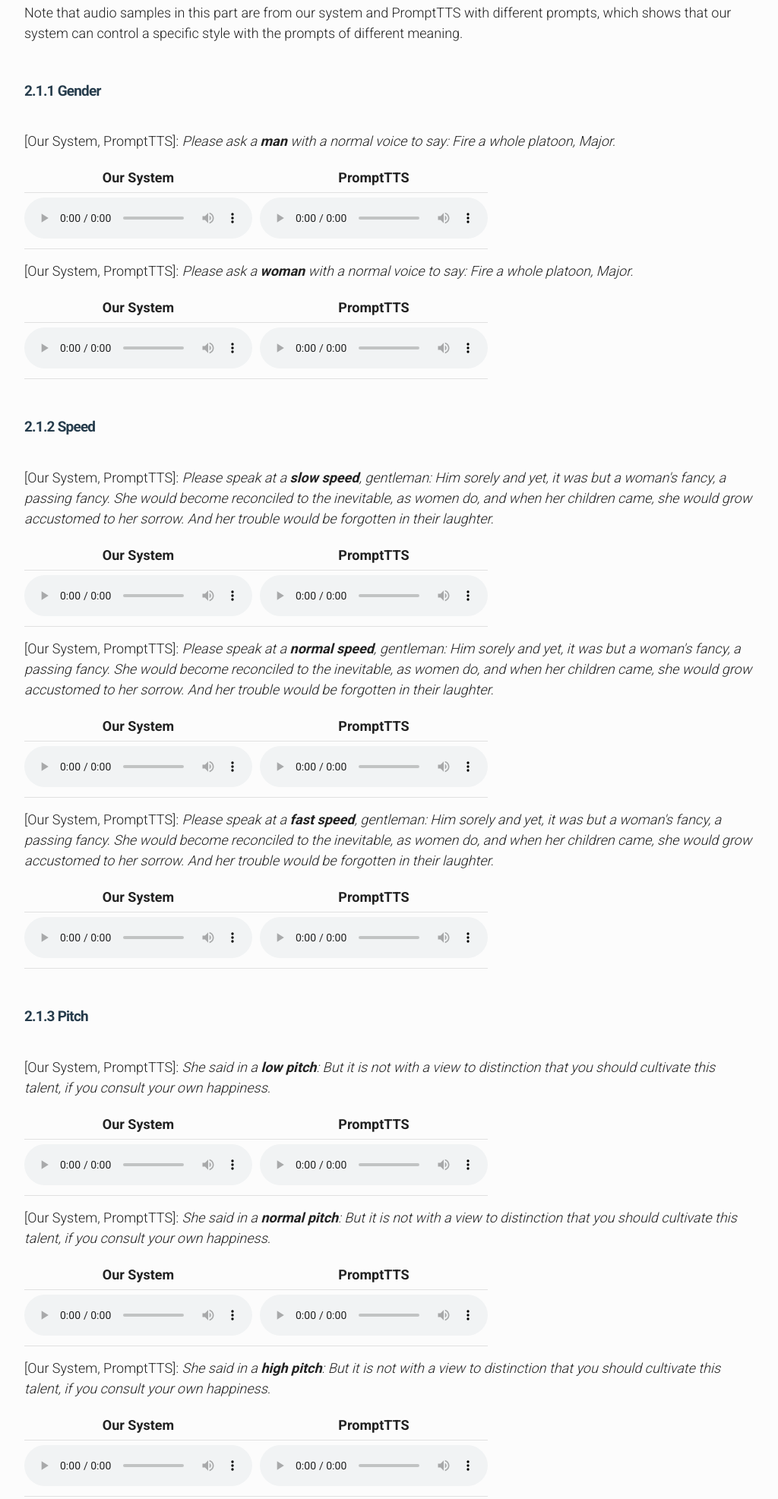
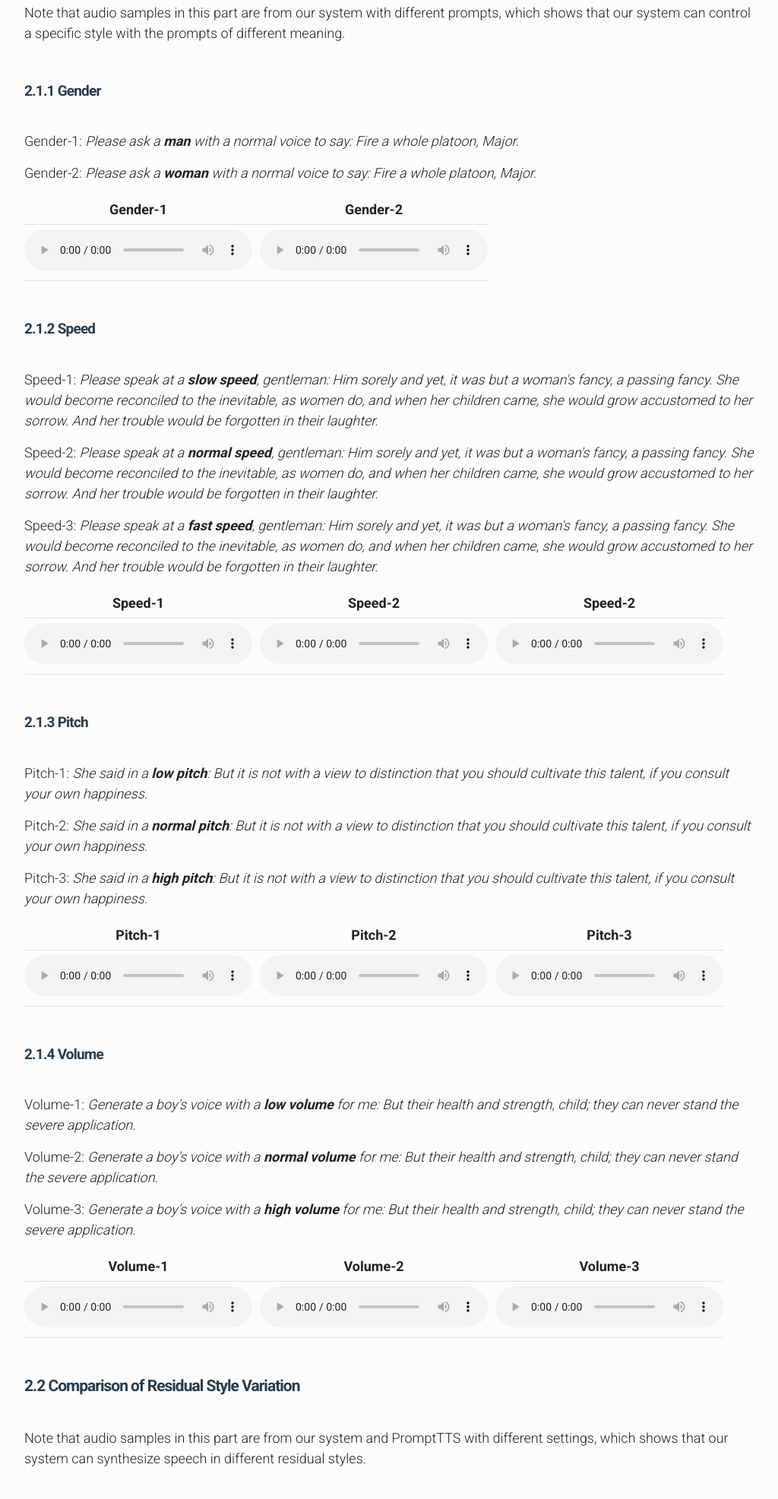
Before and after one commit to voicegen/voicegen.github.io, a plain HTML site: page voicegen/index.html in a window 1280 px wide. Shown: the part 1212-3185 px from the top of the page at 76% size, without its empty margins (128-1152 px from the left). Drawn offline with nearby package versions, Linux system fonts and the light colour scheme; some packages are replaced by stand-ins of ours.

Commit message:
Add files via upload

```diff
--- a/voicegen/index.html
+++ b/voicegen/index.html
@@ -72,7 +72,7 @@
 -->
 
 <h2 id="audio samples">2. Audio Samples</h2>
-<p> The following parts are the audio samples from our system and PromptTTS. Note that we show our system from 2 parts as follows.</p>
+<p> The following parts are the audio samples from our system and PromptTTS. We demonstrate from the following two aspects</p>
 <p> <b>Comparison of Style Control</b>: we aim to show that we can control a specific style with the prompts of different meaning.</p>
 <p> <b>Comparison of Residual Style Variation</b>: we aim to show that we can synthesize speech in different residual styles.</p>
 <!--
@@ -80,184 +80,85 @@
 -->
 
 <h3 id="Part 1">2.1 Comparison of Style Control</h3>
-<p> Note that audio samples in this part are from our system and PromptTTS with different prompts, which shows that our system can control a specific style with the prompts of different meaning.</p>
+<p> Note that audio samples in this part are from our system with different prompts, which shows that our system can control a specific style with the prompts of different meaning.</p>
 
 <h4 id="gender1">2.1.1 Gender</h4>
-<p>[Our System, PromptTTS]: <em>Please ask a <b>man</b> with a normal voice to say: Fire a whole platoon, Major.</em></p>
+<p>Gender-1: <em>Please ask a <b>man</b> with a normal voice to say: Fire a whole platoon, Major.</em></p>
+<p>Gender-2: <em>Please ask a <b>woman</b> with a normal voice to say: Fire a whole platoon, Major.</em></p>
 <table>
 <thead>
 <tr>
-<th style="text-align: center">Our System</th>
-<th style="text-align: center">PromptTTS</th>
+<th style="text-align: center">Gender-1</th>
+<th style="text-align: center">Gender-2</th>
 </tr>
 </thead>
 <tbody>
 <tr>
 <td style="text-align: center"><audio controls="controls" ><source src="../audio/audio1.wav" autoplay/>Your browser does not support the audio element.</audio></td>
-<td style="text-align: center"><audio controls="controls" ><source src="../audio/audio3.wav" autoplay/>Your browser does not support the audio element.</audio></td>
-</tr>
-</tbody>
-</table>
-
-<p>[Our System, PromptTTS]: <em>Please ask a <b>woman</b> with a normal voice to say: Fire a whole platoon, Major.</em></p>
-<table>
-<thead>
-<tr>
-<th style="text-align: center">Our System</th>
-<th style="text-align: center">PromptTTS</th>
-</tr>
-</thead>
-<tbody>
-<tr>
 <td style="text-align: center"><audio controls="controls" ><source src="../audio/audio2.wav" autoplay/>Your browser does not support the audio element.</audio></td>
-<td style="text-align: center"><audio controls="controls" ><source src="../audio/audio4.wav" autoplay/>Your browser does not support the audio element.</audio></td>
 </tr>
 </tbody>
 </table>
 
 <h4 id="Speed1">2.1.2 Speed</h4>
-<p>[Our System, PromptTTS]: <em>Please speak at a <b>slow speed</b>, gentleman: Him sorely and yet, it was but a woman's fancy, a passing fancy. She would become reconciled to the inevitable, as women do, and when her children came, she would grow accustomed to her sorrow. And her trouble would be forgotten in their laughter.</em></p>
+<p>Speed-1: <em>Please speak at a <b>slow speed</b>, gentleman: Him sorely and yet, it was but a woman's fancy, a passing fancy. She would become reconciled to the inevitable, as women do, and when her children came, she would grow accustomed to her sorrow. And her trouble would be forgotten in their laughter.</em></p>
+<p>Speed-2: <em>Please speak at a <b>normal speed</b>, gentleman: Him sorely and yet, it was but a woman's fancy, a passing fancy. She would become reconciled to the inevitable, as women do, and when her children came, she would grow accustomed to her sorrow. And her trouble would be forgotten in their laughter.</em></p>
+<p>Speed-3: <em>Please speak at a <b>fast speed</b>, gentleman: Him sorely and yet, it was but a woman's fancy, a passing fancy. She would become reconciled to the inevitable, as women do, and when her children came, she would grow accustomed to her sorrow. And her trouble would be forgotten in their laughter.</em></p>
 <table>
 <thead>
 <tr>
-<th style="text-align: center">Our System</th>
-<th style="text-align: center">PromptTTS</th>
+<th style="text-align: center">Speed-1</th>
+<th style="text-align: center">Speed-2</th>
+<th style="text-align: center">Speed-2</th>
 </tr>
 </thead>
 <tbody>
 <tr>
 <td style="text-align: center"><audio controls="controls" ><source src="../audio/audio5.wav" autoplay/>Your browser does not support the audio element.</audio></td>
-<td style="text-align: center"><audio controls="controls" ><source src="../audio/audio8.wav" autoplay/>Your browser does not support the audio element.</audio></td>
-</tr>
-</tbody>
-</table>
-
-<p>[Our System, PromptTTS]: <em>Please speak at a <b>normal speed</b>, gentleman: Him sorely and yet, it was but a woman's fancy, a passing fancy. She would become reconciled to the inevitable, as women do, and when her children came, she would grow accustomed to her sorrow. And her trouble would be forgotten in their laughter.</em></p>
-<table>
-<thead>
-<tr>
-<th style="text-align: center">Our System</th>
-<th style="text-align: center">PromptTTS</th>
-</tr>
-</thead>
-<tbody>
-<tr>
 <td style="text-align: center"><audio controls="controls" ><source src="../audio/audio6.wav" autoplay/>Your browser does not support the audio element.</audio></td>
-<td style="text-align: center"><audio controls="controls" ><source src="../audio/audio9.wav" autoplay/>Your browser does not support the audio element.</audio></td>
-</tr>
-</tbody>
-</table>
-
-<p>[Our System, PromptTTS]: <em>Please speak at a <b>fast speed</b>, gentleman: Him sorely and yet, it was but a woman's fancy, a passing fancy. She would become reconciled to the inevitable, as women do, and when her children came, she would grow accustomed to her sorrow. And her trouble would be forgotten in their laughter.</em></p>
-<table>
-<thead>
-<tr>
-<th style="text-align: center">Our System</th>
-<th style="text-align: center">PromptTTS</th>
-</tr>
-</thead>
-<tbody>
-<tr>
 <td style="text-align: center"><audio controls="controls" ><source src="../audio/audio7.wav" autoplay/>Your browser does not support the audio element.</audio></td>
-<td style="text-align: center"><audio controls="controls" ><source src="../audio/audio10.wav" autoplay/>Your browser does not support the audio element.</audio></td>
 </tr>
 </tbody>
 </table>
 
 <h4 id="Pitch1">2.1.3 Pitch</h4>
-<p>[Our System, PromptTTS]: <em>She said in a <b>low pitch</b>: But it is not with a view to distinction that you should cultivate this talent, if you consult your own happiness.</em></p>
+<p>Pitch-1: <em>She said in a <b>low pitch</b>: But it is not with a view to distinction that you should cultivate this talent, if you consult your own happiness.</em></p>
+<p>Pitch-2: <em>She said in a <b>normal pitch</b>: But it is not with a view to distinction that you should cultivate this talent, if you consult your own happiness.</em></p>
+<p>Pitch-3: <em>She said in a <b>high pitch</b>: But it is not with a view to distinction that you should cultivate this talent, if you consult your own happiness.</em></p>
 <table>
 <thead>
 <tr>
-<th style="text-align: center">Our System</th>
-<th style="text-align: center">PromptTTS</th>
+<th style="text-align: center">Pitch-1</th>
+<th style="text-align: center">Pitch-2</th>
+<th style="text-align: center">Pitch-3</th>
 </tr>
 </thead>
 <tbody>
 <tr>
 <td style="text-align: center"><audio controls="controls" ><source src="../audio/audio13.wav" autoplay/>Your browser does not support the audio element.</audio></td>
-<td style="text-align: center"><audio controls="controls" ><source src="../audio/audio14.wav" autoplay/>Your browser does not support the audio element.</audio></td>
-</tr>
-</tbody>
-</table>
-
-<p>[Our System, PromptTTS]: <em>She said in a <b>normal pitch</b>: But it is not with a view to distinction that you should cultivate this talent, if you consult your own happiness.</em></p>
-<table>
-<thead>
-<tr>
-<th style="text-align: center">Our System</th>
-<th style="text-align: center">PromptTTS</th>
-</tr>
-</thead>
-<tbody>
-<tr>
 <td style="text-align: center"><audio controls="controls" ><source src="../audio/audio12.wav" autoplay/>Your browser does not support the audio element.</audio></td>
-<td style="text-align: center"><audio controls="controls" ><source src="../audio/audio15.wav" autoplay/>Your browser does not support the audio element.</audio></td>
-</tr>
-</tbody>
-</table>
-
-<p>[Our System, PromptTTS]: <em>She said in a <b>high pitch</b>: But it is not with a view to distinction that you should cultivate this talent, if you consult your own happiness.</em></p>
-<table>
-<thead>
-<tr>
-<th style="text-align: center">Our System</th>
-<th style="text-align: center">PromptTTS</th>
-</tr>
-</thead>
-<tbody>
-<tr>
 <td style="text-align: center"><audio controls="controls" ><source src="../audio/audio11.wav" autoplay/>Your browser does not support the audio element.</audio></td>
-<td style="text-align: center"><audio controls="controls" ><source src="../audio/audio16.wav" autoplay/>Your browser does not support the audio element.</audio></td>
 </tr>
 </tbody>
 </table>
 
 <h4 id="Volume1">2.1.4 Volume</h4>
-<p>[Our System, PromptTTS]: <em>Generate a boy's voice with a <b>low volume</b> for me: But their health and strength, child; they can never stand the severe application.</em></p>
+<p>Volume-1: <em>Generate a boy's voice with a <b>low volume</b> for me: But their health and strength, child; they can never stand the severe application.</em></p>
+<p>Volume-2: <em>Generate a boy's voice with a <b>normal volume</b> for me: But their health and strength, child; they can never stand the severe application.</em></p>
+<p>Volume-3: <em>Generate a boy's voice with a <b>high volume</b> for me: But their health and strength, child; they can never stand the severe application.</em></p>
 <table>
 <thead>
 <tr>
-<th style="text-align: center">Our System</th>
-<th style="text-align: center">PromptTTS</th>
+<th style="text-align: center">Volume-1</th>
+<th style="text-align: center">Volume-2</th>
+<th style="text-align: center">Volume-3</th>
 </tr>
 </thead>
 <tbody>
 <tr>
 <td style="text-align: center"><audio controls="controls" ><source src="../audio/audio19.wav" autoplay/>Your browser does not support the audio element.</audio></td>
-<td style="text-align: center"><audio controls="controls" ><source src="../audio/audio18.wav" autoplay/>Your browser does not support the audio element.</audio></td>
-</tr>
-</tbody>
-</table>
-
-<p>[Our System, PromptTTS]: <em>Generate a boy's voice with a <b>normal volume</b> for me: But their health and strength, child; they can never stand the severe application.</em></p>
-<table>
-<thead>
-<tr>
-<th style="text-align: center">Our System</th>
-<th style="text-align: center">PromptTTS</th>
-</tr>
-</thead>
-<tbody>
-<tr>
 <td style="text-align: center"><audio controls="controls" ><source src="../audio/audio20.wav" autoplay/>Your browser does not support the audio element.</audio></td>
-<td style="text-align: center"><audio controls="controls" ><source src="../audio/audio17.wav" autoplay/>Your browser does not support the audio element.</audio></td>
-</tr>
-</tbody>
-</table>
-
-<p>[Our System, PromptTTS]: <em>Generate a boy's voice with a <b>high volume</b> for me: But their health and strength, child; they can never stand the severe application.</em></p>
-<table>
-<thead>
-<tr>
-<th style="text-align: center">Our System</th>
-<th style="text-align: center">PromptTTS</th>
-</tr>
-</thead>
-<tbody>
-<tr>
 <td style="text-align: center"><audio controls="controls" ><source src="../audio/audio21.wav" autoplay/>Your browser does not support the audio element.</audio></td>
-<td style="text-align: center"><audio controls="controls" ><source src="../audio/audio22.wav" autoplay/>Your browser does not support the audio element.</audio></td>
 </tr>
 </tbody>
 </table>
@@ -265,15 +166,15 @@
 <h3 id="Part 2">2.2 Comparison of Residual Style Variation</h3>
 <p> Note that audio samples in this part are from our system and PromptTTS with different settings, which shows that our system can synthesize speech in different residual styles.</p>
 <h4 id="oursystem2">2.2.1 Our System</h4>
-<h5 id="vae1">2.2.1.1 RDNet Seed</h5>
-<p> We change the random seed of RDNet and the timbre changes.</p>
+<h5 id="vae1">2.2.1.1 Variation Network Seed</h5>
+<p> We can change the timbre by altering the seed of the Variation Network while maintaining the speech consistent with the intention of the prompt.</p>
 <p>RDNet Seed<-[1, 2, 3]: <em>I want a <b>low pitched</b> <b>female</b> voice: Jason went back sadly and told the heroes what he had heard, and they leapt onshore and searched till gone. At dawn, they found the body all rolled in dust and blood among the corpses of those monstrous beasts.</em></p>
 <table>
 <thead>
 <tr>
-<th style="text-align: center">RDNet Seed<-1</th>
-<th style="text-align: center">RDNet Seed<-2</th>
-<th style="text-align: center">RDNet Seed<-3</th>
+<th style="text-align: center">RDNet Seed-1</th>
+<th style="text-align: center">RDNet Seed-2</th>
+<th style="text-align: center">RDNet Seed-3</th>
 </tr>
 </thead>
 <tbody>
@@ -286,7 +187,7 @@
 </table>
 
 <h5 id="text1">2.2.1.2 Text</h5>
-<p> We change the text but the timbre does not change.</p>
+<p> We cannot change the timbre by altering the text.</p>
 <p>Text-1: <em>I want a <b>low pitched</b> <b>female</b> voice: Delaney had read one or two works on psychic phenomena and understood from them that spirit projection was not only quite feasible but far from uncommon.</em></p>
 <p>Text-2: <em>I want a <b>low pitched</b> <b>female</b> voice: And in this additional chapter to amplify and fortify, here and there, the result must necessarily be disconnected but a glance at the index will point the way to what is new.</em></p>
 <p>Text-3: <em>I want a <b>low pitched</b> <b>female</b> voice: If you wore the pink bonnet, I'll give it to you, and I'll back you up again, Mrs. Danvey. I think you might have done something with our member, as my father calls him, when you had him for so long in the house, but altogether.</em></p>
@@ -308,7 +209,7 @@
 </table>
 
 <h5 id="prompt1">2.2.1.3 Prompt</h5>
-<p> We change the prompt but the timbre does not change.</p>
+<p> We cannot change the timbre by altering the prompt with the same intention.</p>
 <p>Prompt Sentence-1: <em>I want a <b>low pitched</b> <b>female</b> voice: Jason went back sadly and told the heroes what he had heard, and they leapt onshore and searched till gone. At dawn, they found the body all rolled in dust and blood among the corpses of those monstrous beasts.</em></p>
 <p>Prompt Sentence-2: <em>This <b>madam</b> talks to me with a <b>deep</b> voice: Jason went back sadly and told the heroes what he had heard, and they leapt onshore and searched till gone. At dawn, they found the body all rolled in dust and blood among the corpses of those monstrous beasts.</em></p>
 <p>Prompt Sentence-3: <em><b>Increase the pitch</b> of <b>her</b> voice for me: Jason went back sadly and told the heroes what he had heard, and they leapt onshore and searched till gone. At dawn, they found the body all rolled in dust and blood among the corpses of those monstrous beasts.</em></p>
@@ -330,7 +231,7 @@
 </table>
 
 <h5 id="diffusion1">2.2.1.4 TTS Module Seed</h5>
-<p> We change the random seed of TTS module but the timbre does not change.</p>
+<p> We cannot change the timbre by altering the random seed of TTS module.</p>
 <p>TTS Module Seed-[1, 2, 3]: <em>I want a <b>low pitched</b> <b>female</b> voice: Jason went back sadly and told the heroes what he had heard, and they leapt onshore and searched till gone. At dawn, they found the body all rolled in dust and blood among the corpses of those monstrous beasts.</em></p>
 <table>
 <thead>
@@ -352,7 +253,7 @@
 
 <h4 id="prompttts2">2.2.2 PromptTTS</h4>
 <h5 id="text2">2.2.2.1 Text</h5>
-<p> We change the text but the timbre does not change.</p>
+<p> We cannot change the timbre by altering the text.</p>
 <p>Text-1: <em>I want a <b>low pitched</b> <b>female</b> voice: Delaney had read one or two works on psychic phenomena and understood from them that spirit projection was not only quite feasible but far from uncommon.</em></p>
 <p>Text-2: <em>I want a <b>low pitched</b> <b>female</b> voice: And in this additional chapter to amplify and fortify, here and there, the result must necessarily be disconnected but a glance at the index will point the way to what is new.</em></p>
 <p>Text-3: <em>I want a <b>low pitched</b> <b>female</b> voice: If you wore the pink bonnet, I'll give it to you, and I'll back you up again, Mrs. Danvey. I think you might have done something with our member, as my father calls him, when you had him for so long in the house, but altogether.</em></p>
@@ -374,7 +275,7 @@
 </table>
 
 <h5 id="prompt2">2.2.2.2 Prompt</h5>
-<p> We change the prompt but the timbre does not change.</p>
+<p> We cannot change the timbre by altering the prompt with the same intention.</p>
 <p>Prompt Sentence-1: <em>I want a <b>low pitched</b> <b>female</b> voice: Jason went back sadly and told the heroes what he had heard, and they leapt onshore and searched till gone. At dawn, they found the body all rolled in dust and blood among the corpses of those monstrous beasts.</em></p>
 <p>Prompt Sentence-2: <em>This <b>madam</b> talks to me with a <b>deep</b> voice: Jason went back sadly and told the heroes what he had heard, and they leapt onshore and searched till gone. At dawn, they found the body all rolled in dust and blood among the corpses of those monstrous beasts.</em></p>
 <p>Prompt Sentence-3: <em><b>Increase the pitch</b> of <b>her</b> voice for me: Jason went back sadly and told the heroes what he had heard, and they leapt onshore and searched till gone. At dawn, they found the body all rolled in dust and blood among the corpses of those monstrous beasts.</em></p>
@@ -396,7 +297,7 @@
 </table>
 
 <h5 id="diffusion2">2.2.2.3 TTS Module Seed</h5>
-<p> We change the random seed of TTS module but the timbre does not change.</p>
+<p> We cannot change the timbre by altering the random seed of TTS module.</p>
 <p>TTS Module Seed-[1, 2, 3]: <em>I want a <b>low pitched</b> <b>female</b> voice: Jason went back sadly and told the heroes what he had heard, and they leapt onshore and searched till gone. At dawn, they found the body all rolled in dust and blood among the corpses of those monstrous beasts.</em></p>
 <table>
 <thead>
```
